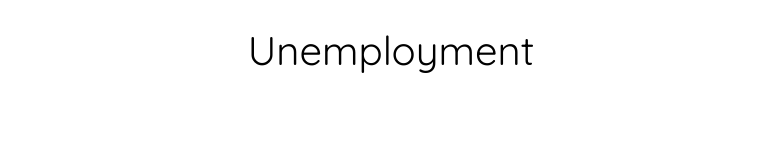
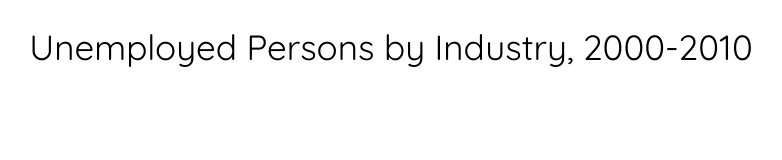
Before and after one commit to immallachen/3390_lab6, a plain HTML site: page index.html in a window 1280 px wide. Shown: the whole page, without its empty margins (249-1031 px from the left). Drawn offline with nearby package versions, Linux system fonts and the light colour scheme; no server answers.

Commit message:
updated title

```diff
--- a/index.html
+++ b/index.html
@@ -13,7 +13,7 @@
   </head>
   <body>
     <div class="container">
-      <header>Unemployment</header>
+      <header>Unemployed Persons by Industry, 2000-2010</header>
       <div class="chart">
         <!-- You will append a SVG here-->
       </div>
--- a/style.css
+++ b/style.css
@@ -41,6 +41,6 @@ button {
 }
 
 header {
-    font-size: 40px;
+    font-size: 35px;
     padding: 10px;
 }
```
